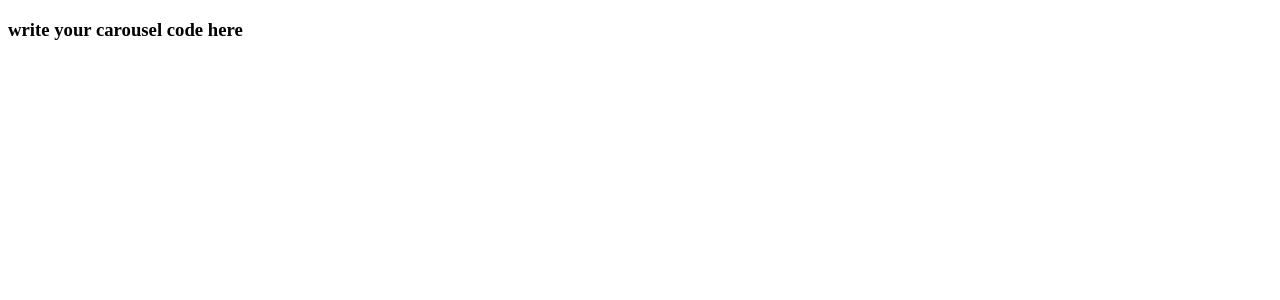
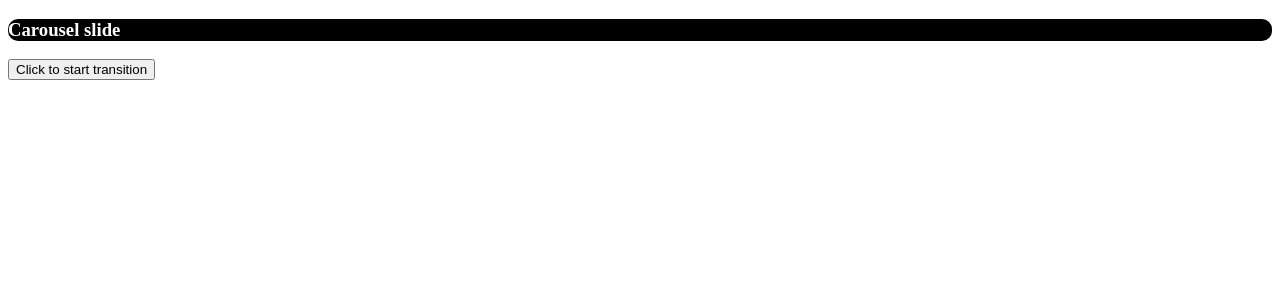
Before and after one commit to Unix2D0s/International-Space-Cafe, a React (Vite) app in the folder frontend/: page /playground in a window 1280 px wide. Shown: the top 300 px of the page. Built offline with nearby package versions, Linux system fonts and the light colour scheme.

Commit message:
starting carousel

```diff
--- /dev/null
+++ b/frontend/src/modules/Playground.css
@@ -0,0 +1,9 @@
+.carousel_container {
+  background-color: black;
+  border-radius: 10px;
+  color: white;
+}
+.transition {
+  margin-left: 100%;
+  transition: ease-in 1s;
+}
--- a/frontend/src/pages/Playground.jsx
+++ b/frontend/src/pages/Playground.jsx
@@ -1,7 +1,18 @@
-export default function Playground(){
-    return (
-        <div>
-            <h3>write your carousel code here</h3>
-        </div>
-    )
+import "../modules/Playground.css";
+import { useState } from "react";
+export default function Playground() {
+  const [currentClass, setCurrentClass] = useState("carousel_container");
+  const transition = () => {
+    if (currentClass == "carousel_container")
+      setCurrentClass("carousel_container transition");
+    else setCurrentClass("carousel_container");
+  };
+  return (
+    <>
+      <div className={currentClass}>
+        <h3>Carousel slide</h3>
+      </div>
+      <button onClick={transition}>Click to start transition</button>
+    </>
+  );
 }
```
